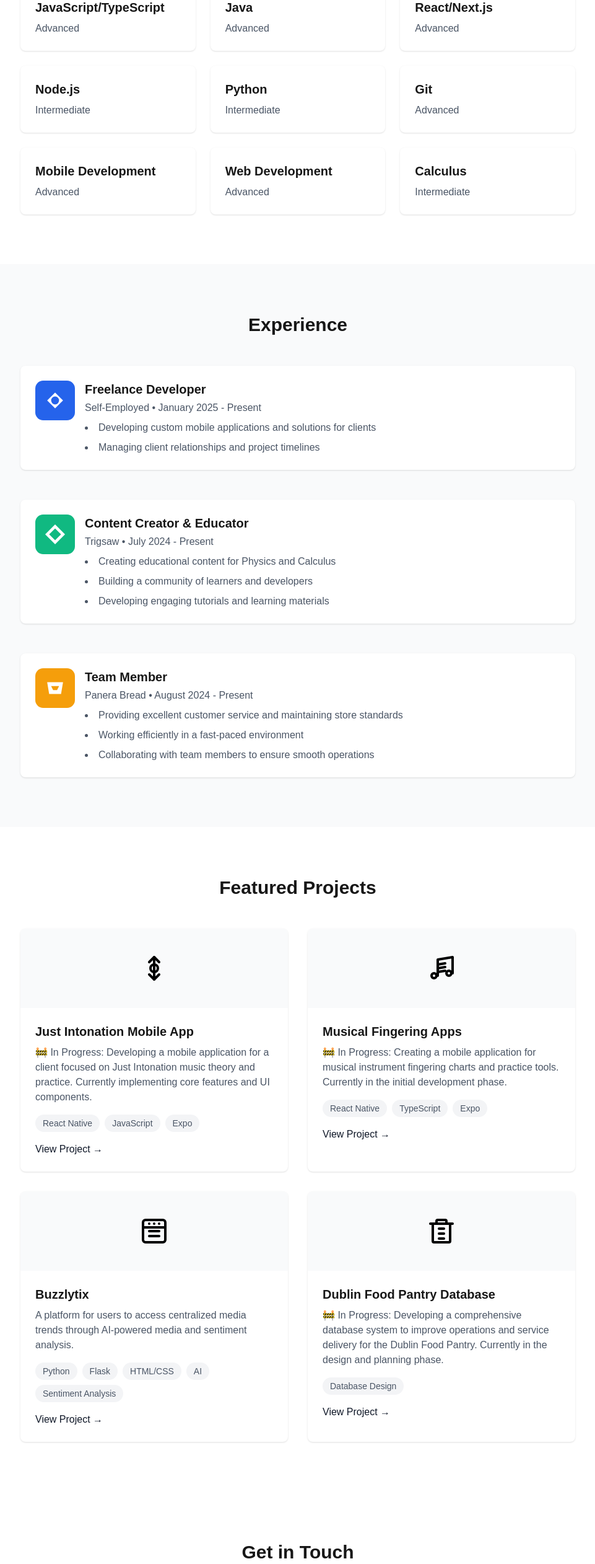
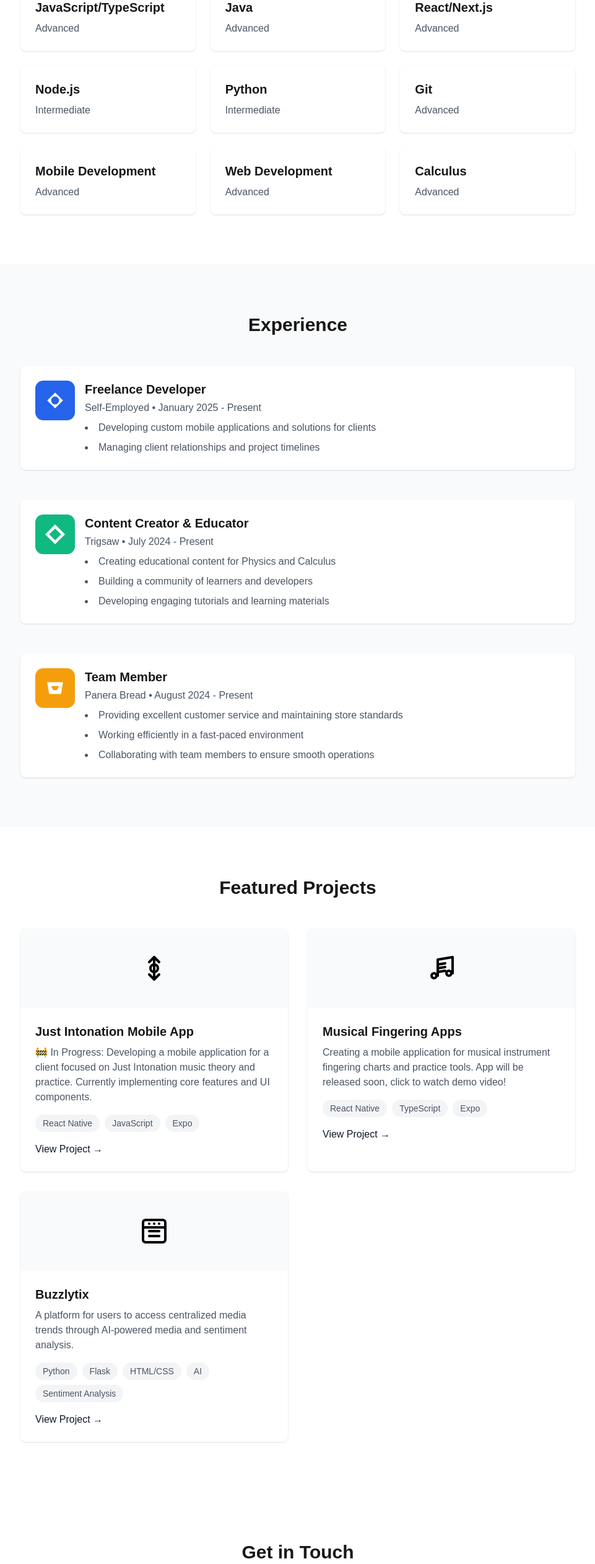
Before and after one commit to noiritgc/portfolio-site-v2, a Next.js app: page / in a window 1280 px wide. Shown: the part 1446-3969 px from the top of the page at 62% size, without its empty margins (159-1120 px from the left). Built offline with nearby package versions, Linux system fonts and the light colour scheme.

Commit message:
1/19 update

```diff
--- a/src/app/extracurriculars/page.tsx
+++ b/src/app/extracurriculars/page.tsx
@@ -14,18 +14,6 @@ export default function Extracurriculars() {
           <h1 className="text-4xl font-bold mb-12 text-center">Extracurricular Activities</h1>
 
           <div className="space-y-12">
-            <div className="bg-white dark:bg-gray-900 p-6 rounded-lg shadow-sm">
-              <h2 className="text-2xl font-semibold mb-4">Computer Science Club</h2>
-              <p className="text-gray-600 dark:text-gray-300 mb-4">Co-Founder & Vice President • 2025 - Present</p>
-              <div className="prose dark:prose-invert max-w-none">
-                <p>Co-founded and currently serve as Vice President of a district-wide Computer Science Club for high school students, focusing on real-world impact through technology.</p>
-                <ul className="list-disc list-inside text-gray-600 dark:text-gray-300 space-y-2">
-                  <li>Lead collaborative projects with local non-profit organizations to address community needs</li>
-                  <li>Currently developing a database system for the Dublin Food Pantry to improve their operations and service delivery</li>
-                  <li>Facilitate knowledge sharing and skill development among high school students across the district</li>
-                </ul>
-              </div>
-            </div>
 
             <div className="bg-white dark:bg-gray-900 p-6 rounded-lg shadow-sm">
               <h2 className="text-2xl font-semibold mb-4">Robotics Club</h2>
--- a/src/app/page.tsx
+++ b/src/app/page.tsx
@@ -14,7 +14,7 @@ export default function Home() {
     { name: 'Git', level: 'Advanced' },
     { name: 'Mobile Development', level: 'Advanced'},
     {name: 'Web Development', level: 'Advanced'},
-    {name: 'Calculus', level: 'Intermediate'}
+    {name: 'Calculus', level: 'Advanced'}
 
   ];
 
@@ -28,9 +28,9 @@ export default function Home() {
     },
     {
       title: 'Musical Fingering Apps',
-      description: '🚧 In Progress: Creating a mobile application for musical instrument fingering charts and practice tools. Currently in the initial development phase.',
+      description: 'Creating a mobile application for musical instrument fingering charts and practice tools. App will be released soon, click to watch demo video!',
       technologies: ['React Native', 'TypeScript', 'Expo'],
-      link: '#',
+      link: 'https://youtu.be/El4SwqdXyRs?si=luYzWUifW8VIAXxR',
       image: '/project-icons/musical-fingering.svg'
     },
     {
@@ -40,13 +40,6 @@ export default function Home() {
       link: 'https://buzzlytix.com',
       image: '/project-icons/media-site.svg'
     },
-    {
-      title: 'Dublin Food Pantry Database',
-      description: '🚧 In Progress: Developing a comprehensive database system to improve operations and service delivery for the Dublin Food Pantry. Currently in the design and planning phase.',
-      technologies: ['Database Design'],
-      link: '#',
-      image: '/project-icons/food-pantry.svg'
-    }
   ];
 
   const experiences = [
```
Also changed, not shown: 1 other file (tests, documents, lock files or other folders).
